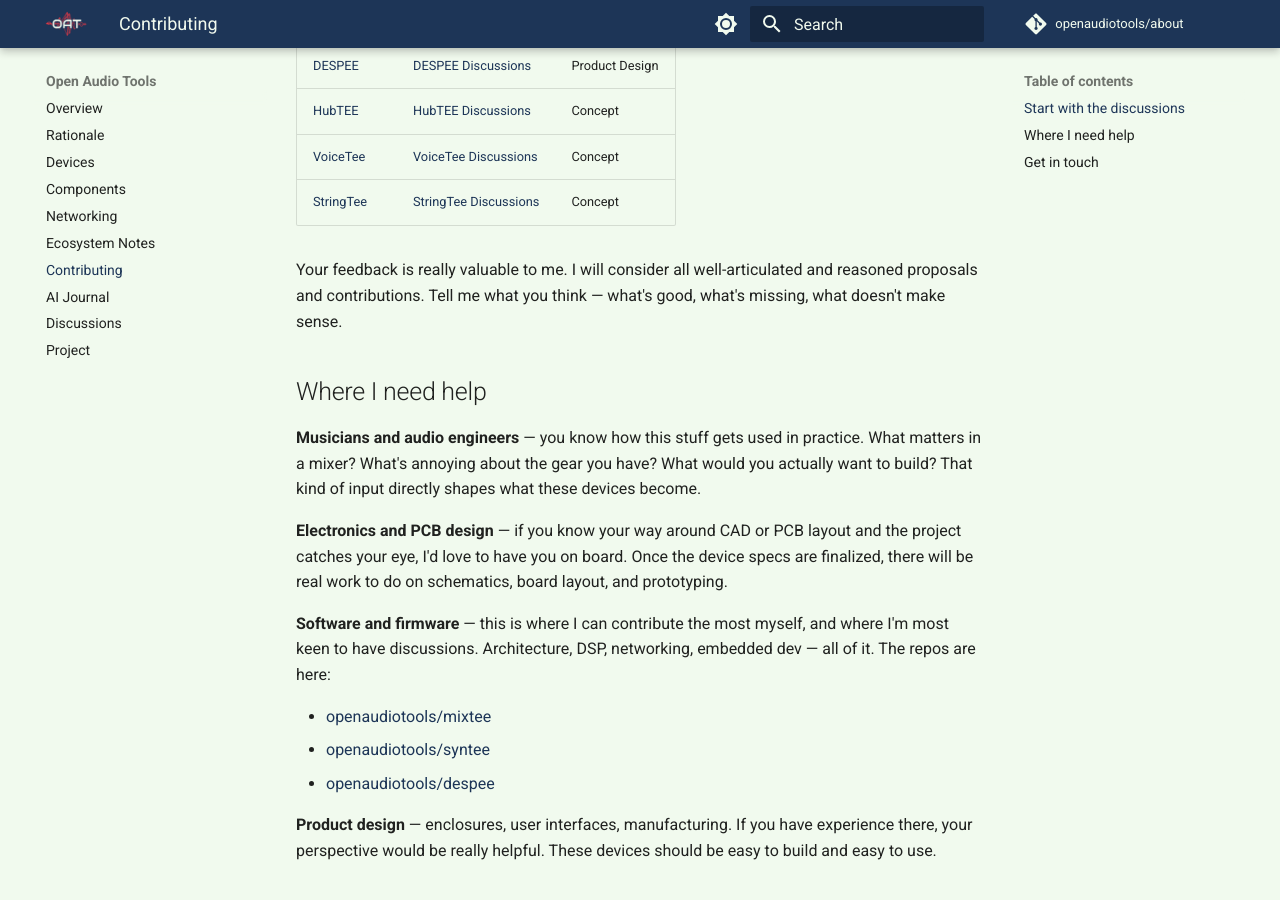
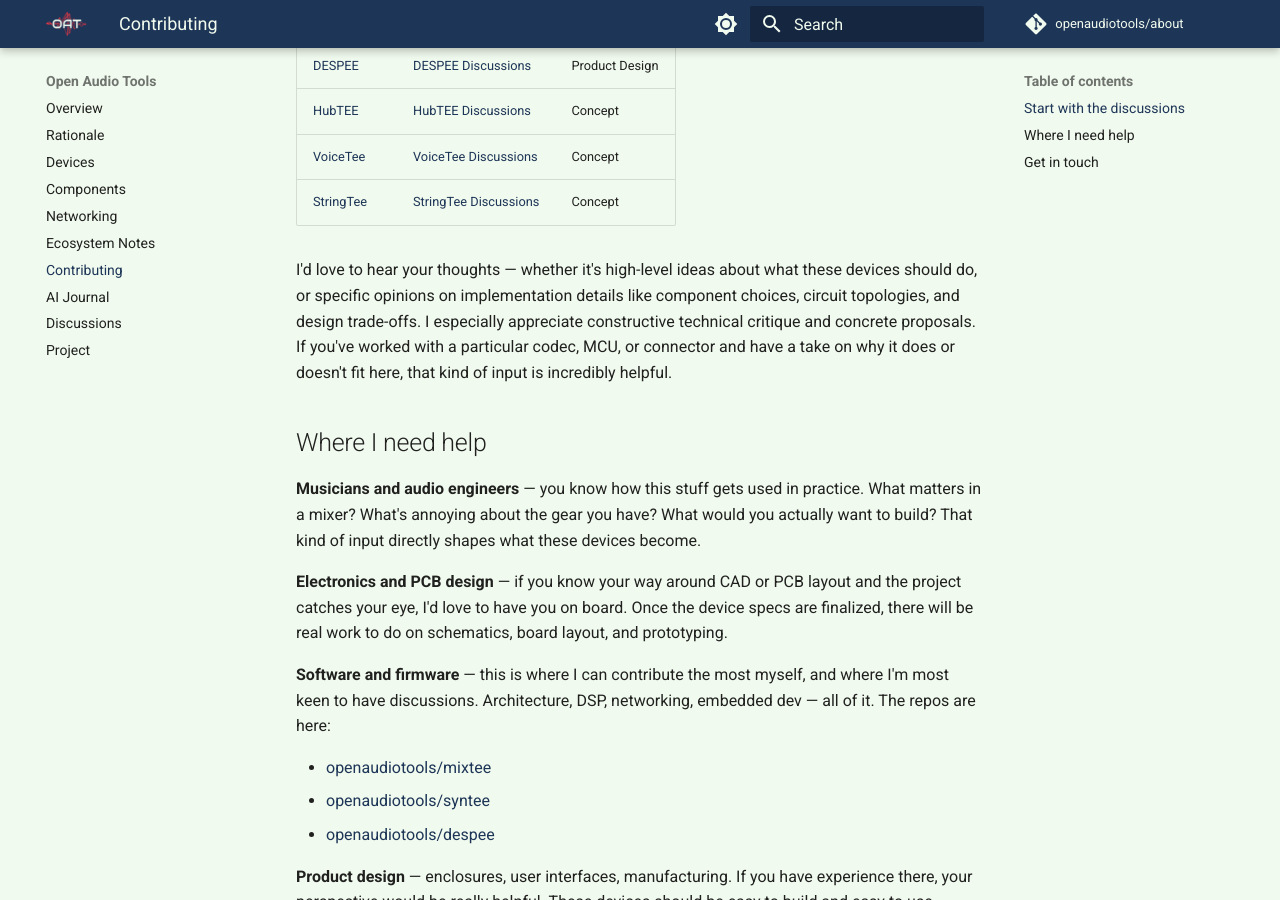
Before and after one commit to openaudiotools/about, an MkDocs documentation site: the page built from docs/contributing.md, in a window 1280 px wide and 900 px high, scrolled down 508 px. Built offline with MkDocs 1.6.1 and Material for MkDocs 9.7.7, drawn with Linux system fonts in a browser that asks for light colours; comment, search, counter and statistics services are not loaded.

Commit message:
Update contributing page to welcome both conceptual and technical input
Co-Authored-By: Claude Opus 4.6 (1M context) <noreply@anthropic.com>

```diff
--- a/docs/contributing.md
+++ b/docs/contributing.md
@@ -15,7 +15,7 @@ The single best thing you can do is join the [GitHub Discussions](https://github
 | [VoiceTee](devices/voicetee.md) | [VoiceTee Discussions](https://github.com/openaudiotools/about/discussions/categories/voicee) | Concept |
 | [StringTee](devices/stringtee.md) | [StringTee Discussions](https://github.com/openaudiotools/about/discussions/categories/stringee) | Concept |
 
-Your feedback is really valuable to me. I will consider all well-articulated and reasoned proposals and contributions. Tell me what you think — what's good, what's missing, what doesn't make sense.
+I'd love to hear your thoughts — whether it's high-level ideas about what these devices should do, or specific opinions on implementation details like component choices, circuit topologies, and design trade-offs. I especially appreciate constructive technical critique and concrete proposals. If you've worked with a particular codec, MCU, or connector and have a take on why it does or doesn't fit here, that kind of input is incredibly helpful.
 
 ## Where I need help
 
```
